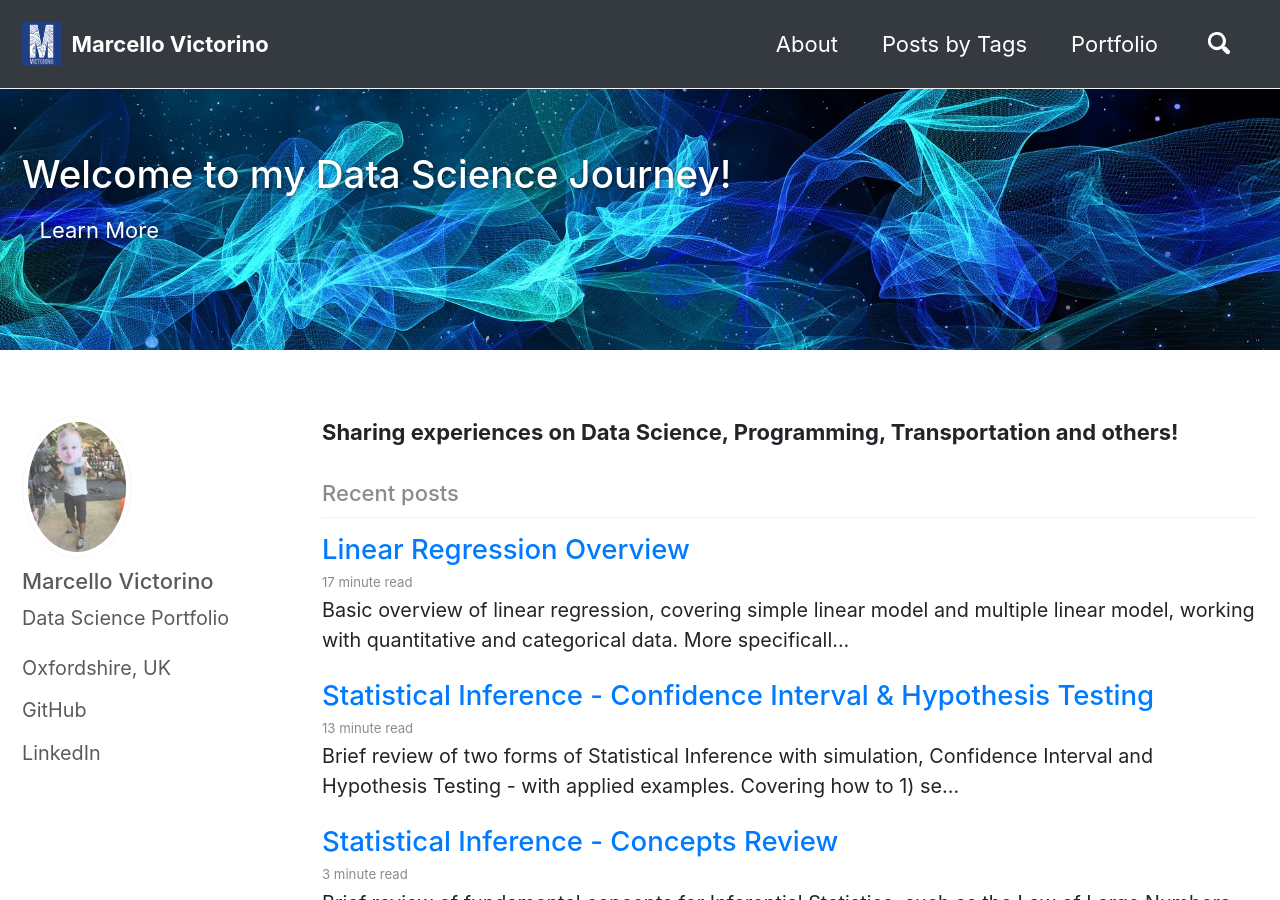
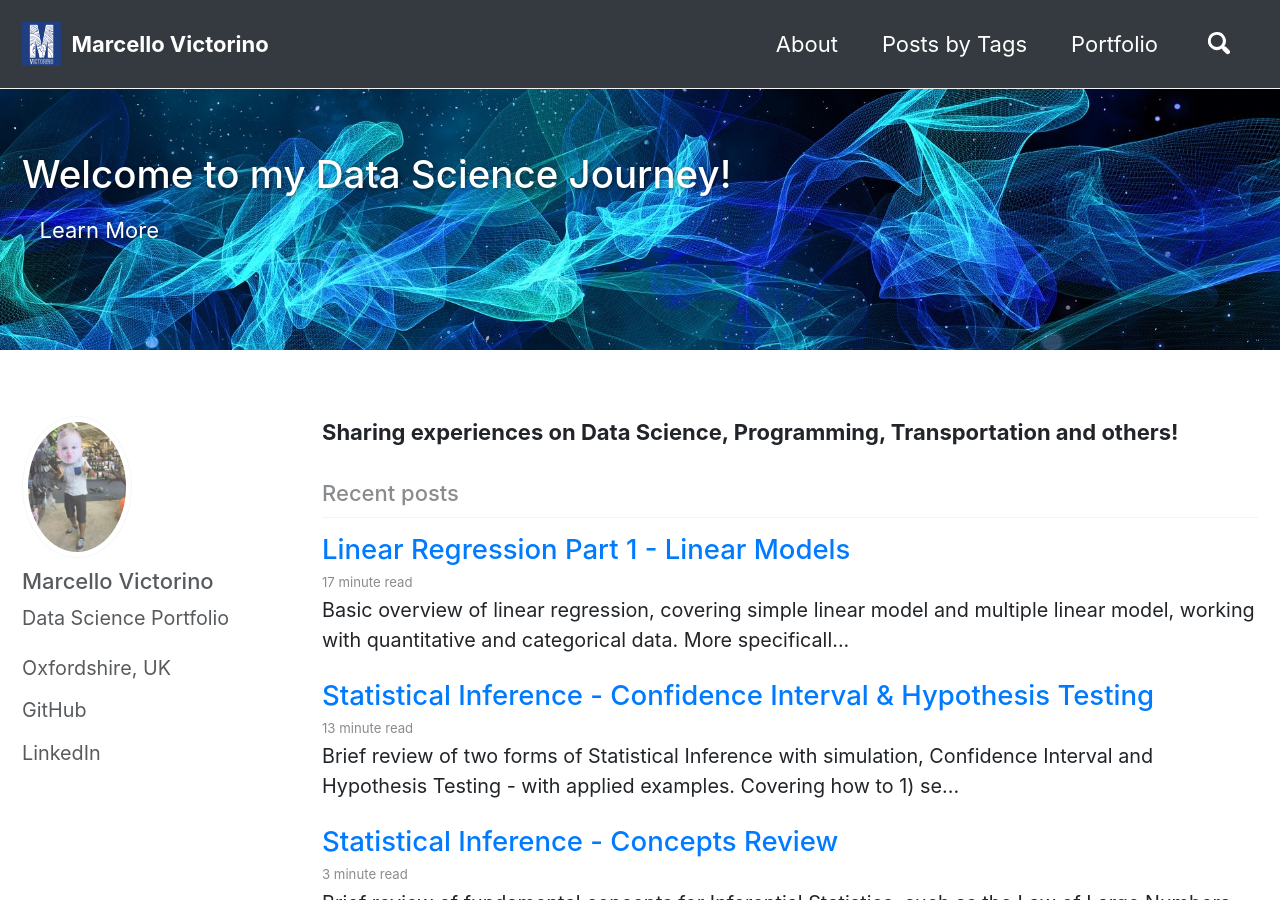
Before and after one commit to marcellovictorino/marcellovictorino.github.io, a Jekyll site: the page built from index.html, in a window 1280 px wide and 900 px high. Built offline with Jekyll 4.4.1, drawn with Linux system fonts in a browser that asks for light colours; cached includes are drawn as plain includes; a script that is not in the unit is left out; the list of posts is cut into pages by our own code.

Commit message:
fix: post title

```diff
--- a/_posts/2019-04-04-Linear-Regression-Part1.md
+++ b/_posts/2019-04-04-Linear-Regression-Part1.md
@@ -1,5 +1,5 @@
 ---
-title: Linear Regression Overview
+title: Linear Regression Part 1 - Linear Models
 excerpt: Basic overview of linear regression, covering simple linear model and multiple linear model, working with quantitative and categorical data. More specifically, how to model and interpret the results. It also covers Flexible linear models, when to implement them (higher order and/or interaction terms) and the trade-off between flexibility (prediction power) and interpretability.
 tags: [Data Analysis]
 categories: [Post]
```
